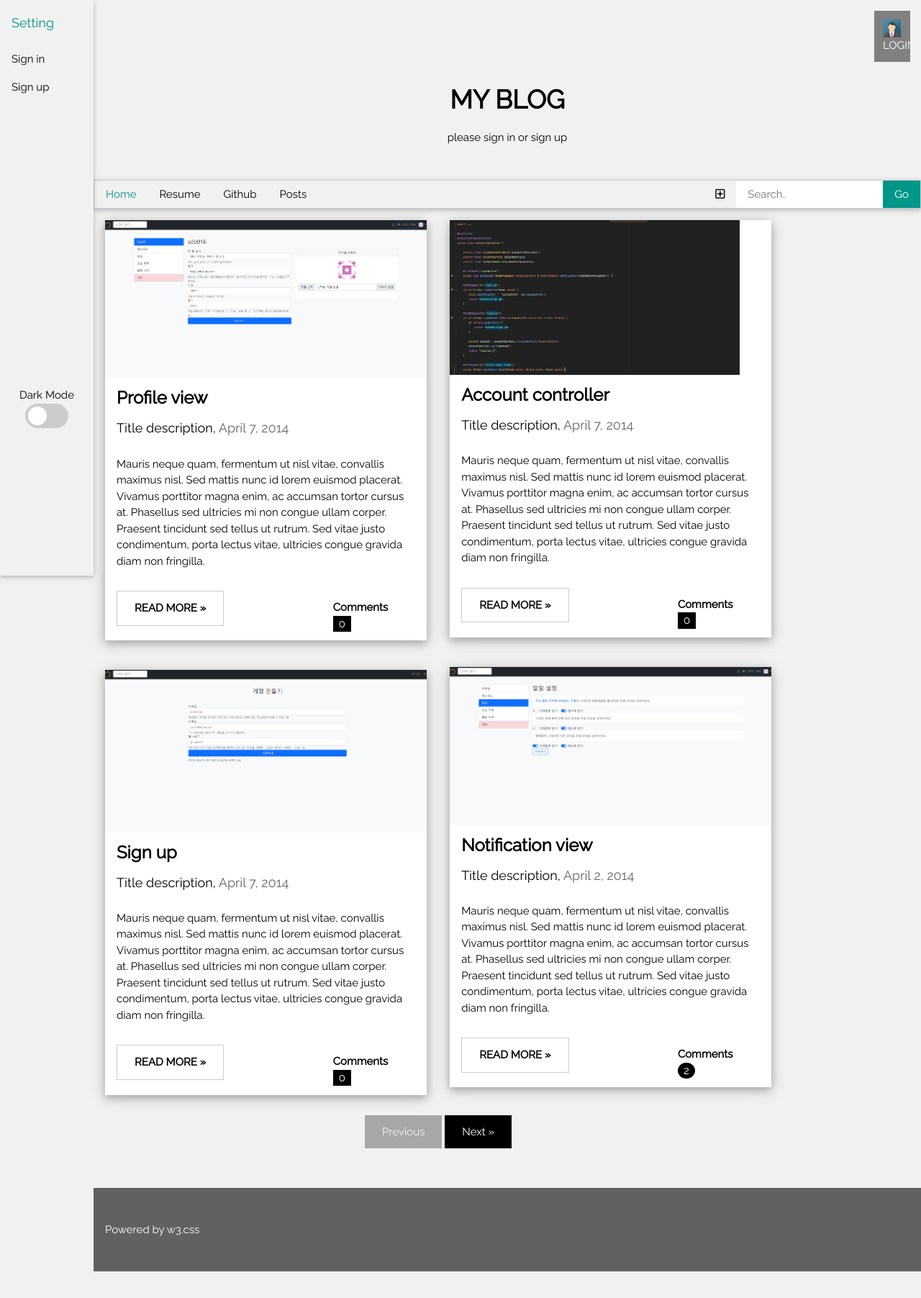
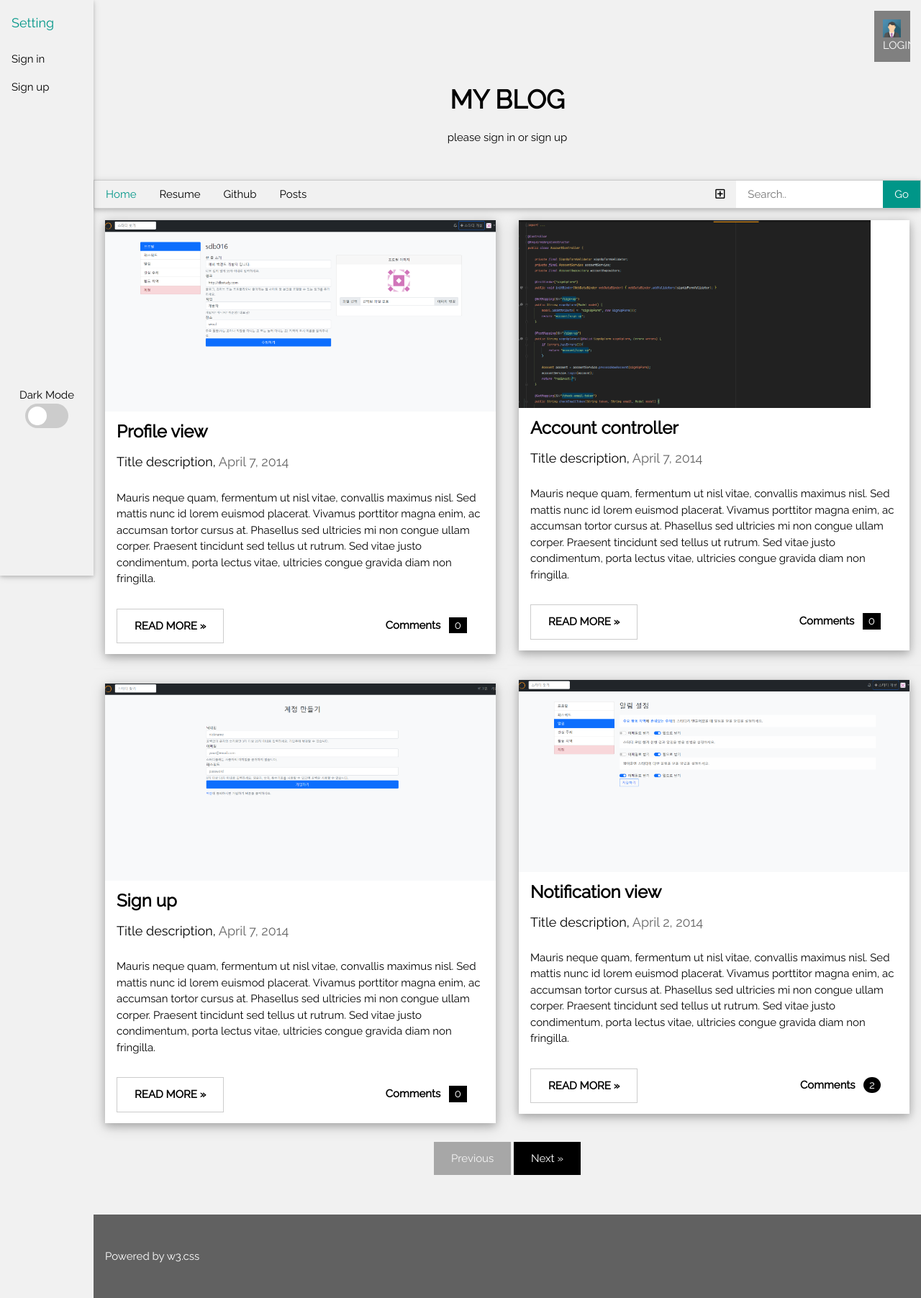
Before and after one commit to SDB016/MyCommitBlog, a Django app: template myCommitBlog/page/templates/home.html in a window 1280 px wide. Shown: the whole page at 72% size. Before the commit the page ends 1767 px from the top, so only its background shows below. Run offline with Django 3.2, Linux system fonts and the light colour scheme; the template is opened without the code that fills it, so the values that code supplies are empty; some libraries are stand-ins or nearby versions.

Commit message:
refactor: Update home view

```diff
--- a/myCommitBlog/page/templates/home.html
+++ b/myCommitBlog/page/templates/home.html
@@ -4,7 +4,11 @@
 {% block content %}
       <!-- Grid -->
       <div class="w3-row">
+        {% if user.is_authenticated %}
         <div class="w3-col l10 s10">
+          {% else %}
+        <div class="w3-col l12 s12">
+          {% endif %}
           <div class="w3-col l12">
             <div class="w3-col l6">
               <div class="w3-card-4 w3-margin w3-white">
```
